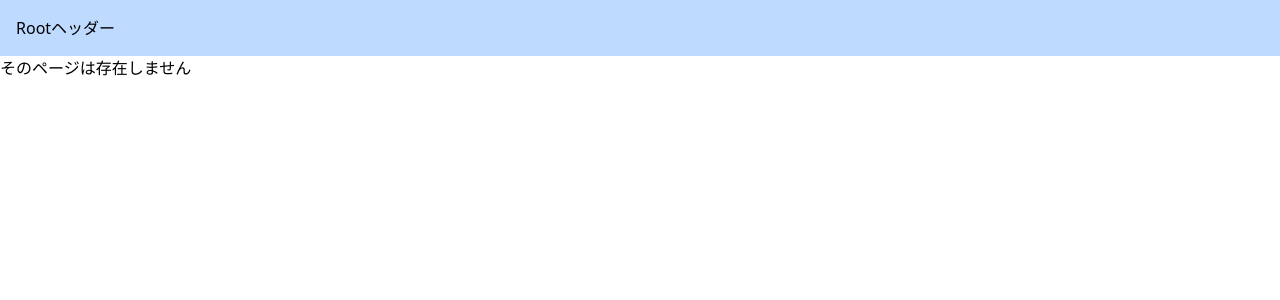
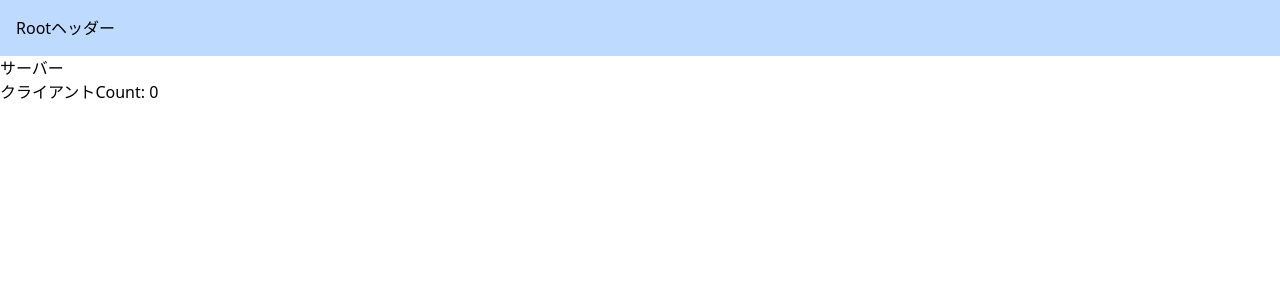
Before and after one commit to SaiAkito/next-udemy-basic, a Next.js app: page /rsc in a window 1280 px wide. Before the commit this address had no page. Shown: the top 300 px of the page. Built offline with nearby package versions, Linux system fonts and the light colour scheme.

Commit message:
ClientComponentを新規作成し、カウント機能を実装

```diff
--- /dev/null
+++ b/src/app/rcc/page.tsx
@@ -0,0 +1,12 @@
+"use client";
+import { useState } from "react";
+
+export default function ClientComponent() {
+  const [count, setCount] = useState(0);
+  return (
+    <div>
+      クライアント
+      <button onClick={() => setCount(count + 1)}>Count: {count}</button>
+    </div>
+  );
+}
--- /dev/null
+++ b/src/app/rsc/page.tsx
@@ -0,0 +1,11 @@
+import ClientComponent from "@/components/ClientComponent";
+
+export default function ServerComponent() {
+  console.log("server");
+  return (
+    <div>
+      サーバー
+      <ClientComponent />
+    </div>
+  );
+}
--- /dev/null
+++ b/src/components/ClientComponent.tsx
@@ -0,0 +1,12 @@
+"use client";
+import { useState } from "react";
+
+export default function ClientComponent() {
+  const [count, setCount] = useState(0);
+  return (
+    <div>
+      クライアント
+      <button onClick={() => setCount(count + 1)}>Count: {count}</button>
+    </div>
+  );
+}
```
